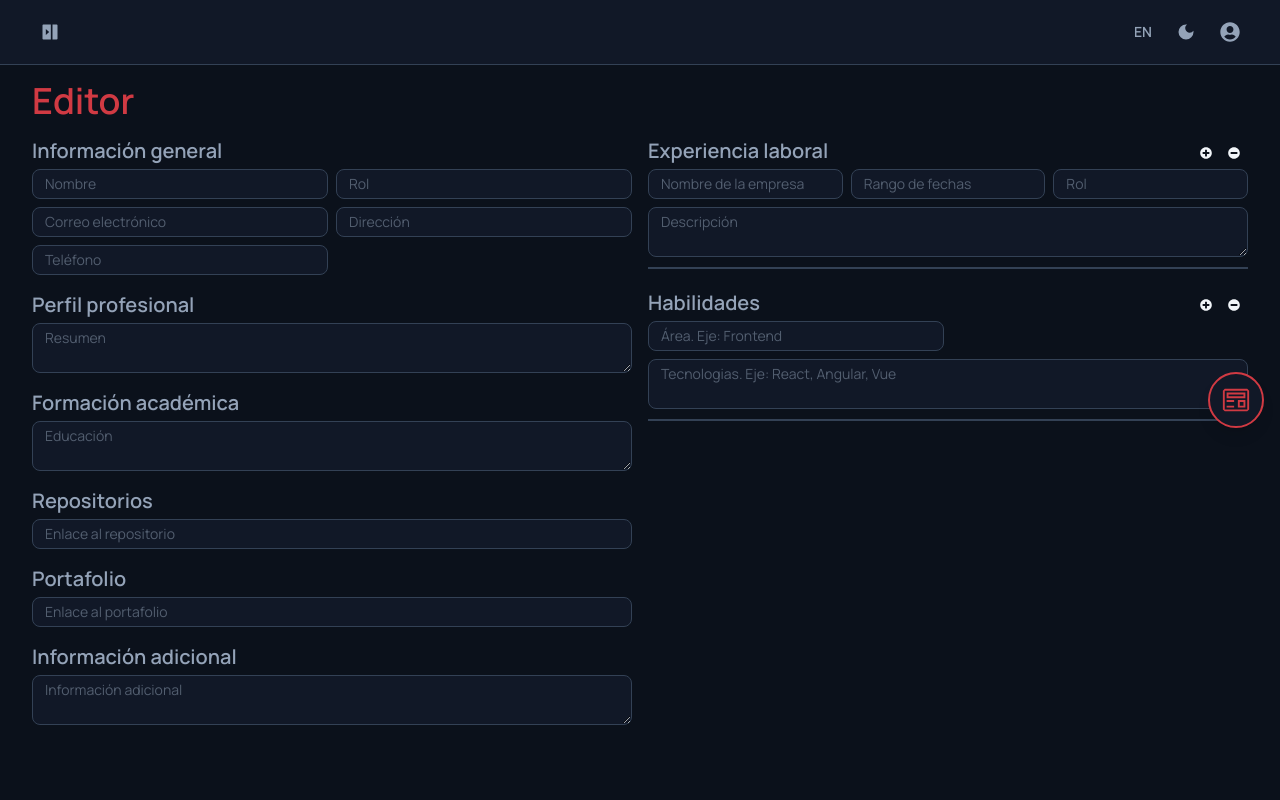
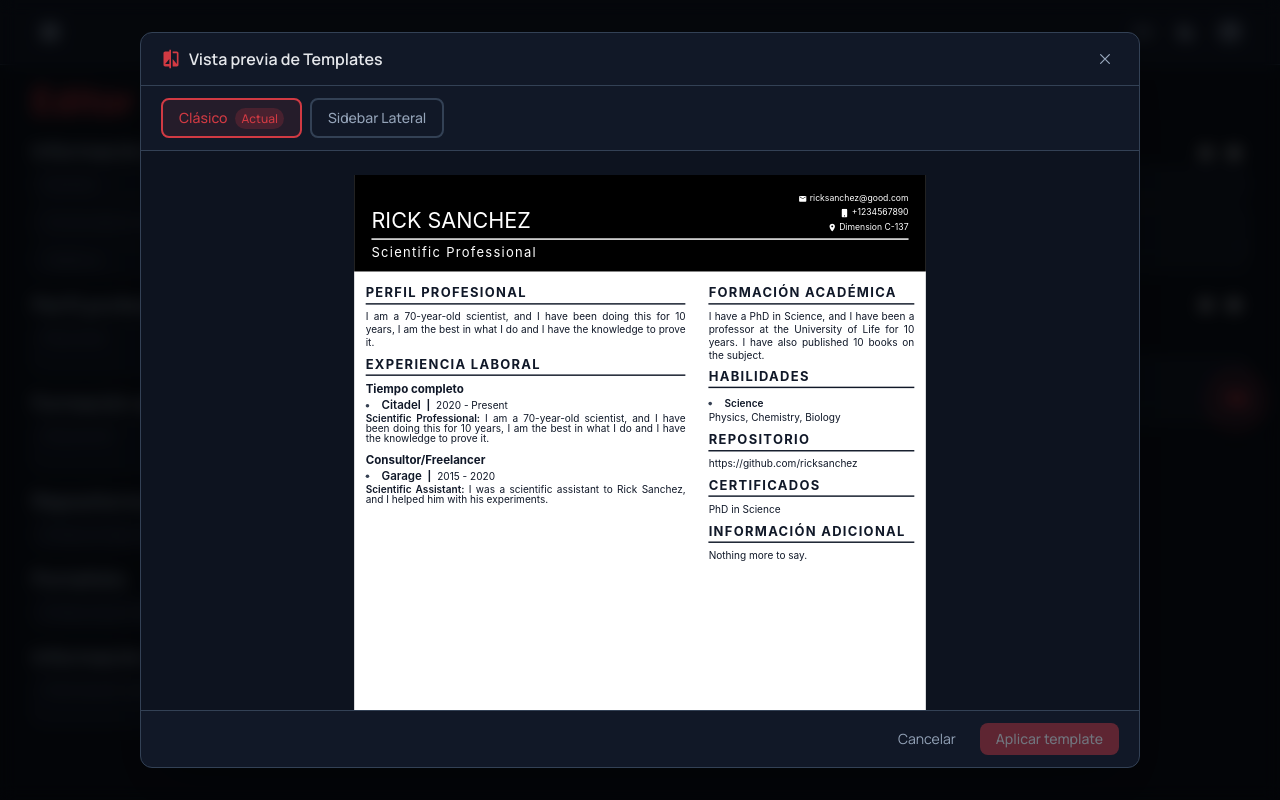
Before and after one commit to cr-gcc/career-stack, a React (Vite) app: page /editor in a window 1280 px wide. Both pictures are taken after a click on the button 1236 px from the left and 400 px from the top of the page. Built offline with nearby package versions, Linux system fonts and the light colour scheme.

Commit message:
Modificación del editor

```diff
--- /dev/null
+++ b/src/domains/admin/components/TemplatePreviewModal.tsx
@@ -0,0 +1,120 @@
+import { useState } from 'react'
+import { useCvStore } from '@stores/cvStore'
+import { TemplateBasic, TemplateSidebar, TEMPLATES, type TemplateId } from '@components/templates'
+import type { CvData } from '@/types/cv.types'
+import { IoCloseOutline } from 'react-icons/io5'
+import { MdOutlineCompare } from 'react-icons/md'
+
+const TEMPLATE_LABELS: Record<TemplateId, string> = {
+    'template-basic': 'Clásico',
+    'template-sidebar': 'Sidebar Lateral',
+}
+
+function renderTemplate(templateId: TemplateId, data: CvData) {
+    switch (templateId) {
+        case 'template-basic':
+            return <TemplateBasic data={data} />
+        case 'template-sidebar':
+            return <TemplateSidebar data={data} />
+        default:
+            return <TemplateBasic data={data} />
+    }
+}
+
+interface TemplatePreviewModalProps {
+    onClose: () => void
+}
+
+export function TemplatePreviewModal({ onClose }: TemplatePreviewModalProps) {
+    const { cv, updateField } = useCvStore()
+    const [selected, setSelected] = useState<TemplateId>(cv.templateId)
+
+    const templateIds = Object.keys(TEMPLATES) as TemplateId[]
+
+    const handleApply = () => {
+        updateField('templateId', selected)
+        onClose()
+    }
+
+    return (
+        <div
+            className="fixed inset-0 z-50 flex items-center justify-center bg-black/70 backdrop-blur-sm"
+            onClick={(e) => e.target === e.currentTarget && onClose()}
+        >
+            <div className="bg-surface border border-border rounded-xl shadow-2xl flex flex-col w-[1000px] max-w-[95vw] max-h-[92vh] overflow-hidden">
+                {/* Header */}
+                <div className="flex items-center justify-between px-5 py-3 border-b border-border shrink-0">
+                    <div className="flex items-center gap-2">
+                        <MdOutlineCompare className="text-primary text-xl" />
+                        <h2 className="text-base font-semibold text-tp">Vista previa de Templates</h2>
+                    </div>
+                    <button
+                        id="template-preview-close"
+                        onClick={onClose}
+                        className="p-1 rounded-lg hover:bg-border/50 text-ts hover:text-tp transition-colors"
+                    >
+                        <IoCloseOutline className="text-xl" />
+                    </button>
+                </div>
+
+                {/* Selector de template */}
+                <div className="flex gap-2 px-5 py-3 border-b border-border shrink-0 overflow-x-auto">
+                    {templateIds.map((id) => (
+                        <button
+                            key={id}
+                            id={`template-option-${id}`}
+                            onClick={() => setSelected(id)}
+                            className={`
+                                px-4 py-2 rounded-lg text-sm font-medium border-2 transition-all shrink-0
+                                ${selected === id
+                                    ? 'border-primary bg-primary/10 text-primary'
+                                    : 'border-border bg-surface hover:border-primary/50 text-ts hover:text-tp'
+                                }
+                            `}
+                        >
+                            {TEMPLATE_LABELS[id]}
+                            {cv.templateId === id && (
+                                <span className="ml-2 text-xs bg-primary/20 text-primary px-1.5 py-0.5 rounded-full">
+                                    Actual
+                                </span>
+                            )}
+                        </button>
+                    ))}
+                </div>
+
+                {/* Preview del template — escalado para caber en el modal */}
+                <div className="flex-1 overflow-auto flex items-start justify-center p-6 bg-black/20">
+                    <div
+                        style={{
+                            transform: 'scale(0.72)',
+                            transformOrigin: 'top center',
+                            // Mantiene el espacio visual del div escalado
+                            marginBottom: '-300px',
+                        }}
+                    >
+                        {renderTemplate(selected, cv)}
+                    </div>
+                </div>
+
+                {/* Footer */}
+                <div className="flex items-center justify-end gap-2 px-5 py-3 border-t border-border shrink-0">
+                    <button
+                        id="template-preview-cancel"
+                        onClick={onClose}
+                        className="px-4 py-1.5 rounded-lg text-sm text-ts hover:text-tp hover:bg-border/50 transition-colors"
+                    >
+                        Cancelar
+                    </button>
+                    <button
+                        id="template-preview-apply"
+                        onClick={handleApply}
+                        disabled={selected === cv.templateId}
+                        className="px-4 py-1.5 rounded-lg text-sm font-medium bg-primary text-white hover:bg-primary/90 transition-colors disabled:opacity-40 disabled:cursor-not-allowed"
+                    >
+                        Aplicar template
+                    </button>
+                </div>
+            </div>
+        </div>
+    )
+}
--- a/src/domains/admin/pages/EditorPage.tsx
+++ b/src/domains/admin/pages/EditorPage.tsx
@@ -1,11 +1,14 @@
+import { useState } from "react";
 import { useTranslation } from "react-i18next";
 import { InputLabelIcon } from "@components/ui/InputLabelIcon";
 import { ButtonIcon } from "@components/ui/ButtonIcon";
 import { FaPlusCircle, FaMinusCircle } from "react-icons/fa";
 import { VscPreview } from "react-icons/vsc";
+import { TemplatePreviewModal } from "@domains/admin/components/TemplatePreviewModal";
 
 export function EditorPage() {
     const { t } = useTranslation();
+    const [showPreview, setShowPreview] = useState(false);
 
     return (
         <div className="flex flex-col gap-2 sm:gap-4 w-full max-w-7xl mx-auto mb-8">
@@ -93,10 +96,17 @@ export function EditorPage() {
                 </div>
             </div>
             <div className="fixed right-4 top-1/2 -translate-y-1/2 z-50">
-                <button className="flex items-center justify-center w-14 h-14 rounded-full bg-surface text-primary shadow-lg border-2 border-primary hover:bg-surface-hover hover:scale-105 transition-all cursor-pointer">
+                <button
+                    id="editor-preview-btn"
+                    onClick={() => setShowPreview(true)}
+                    className="flex items-center justify-center w-14 h-14 rounded-full bg-surface text-primary shadow-lg border-2 border-primary hover:bg-surface-hover hover:scale-105 transition-all cursor-pointer"
+                >
                     <VscPreview className="text-3xl" />
                 </button>
             </div>
+            {showPreview && (
+                <TemplatePreviewModal onClose={() => setShowPreview(false)} />
+            )}
         </div>
     )
 }
```
